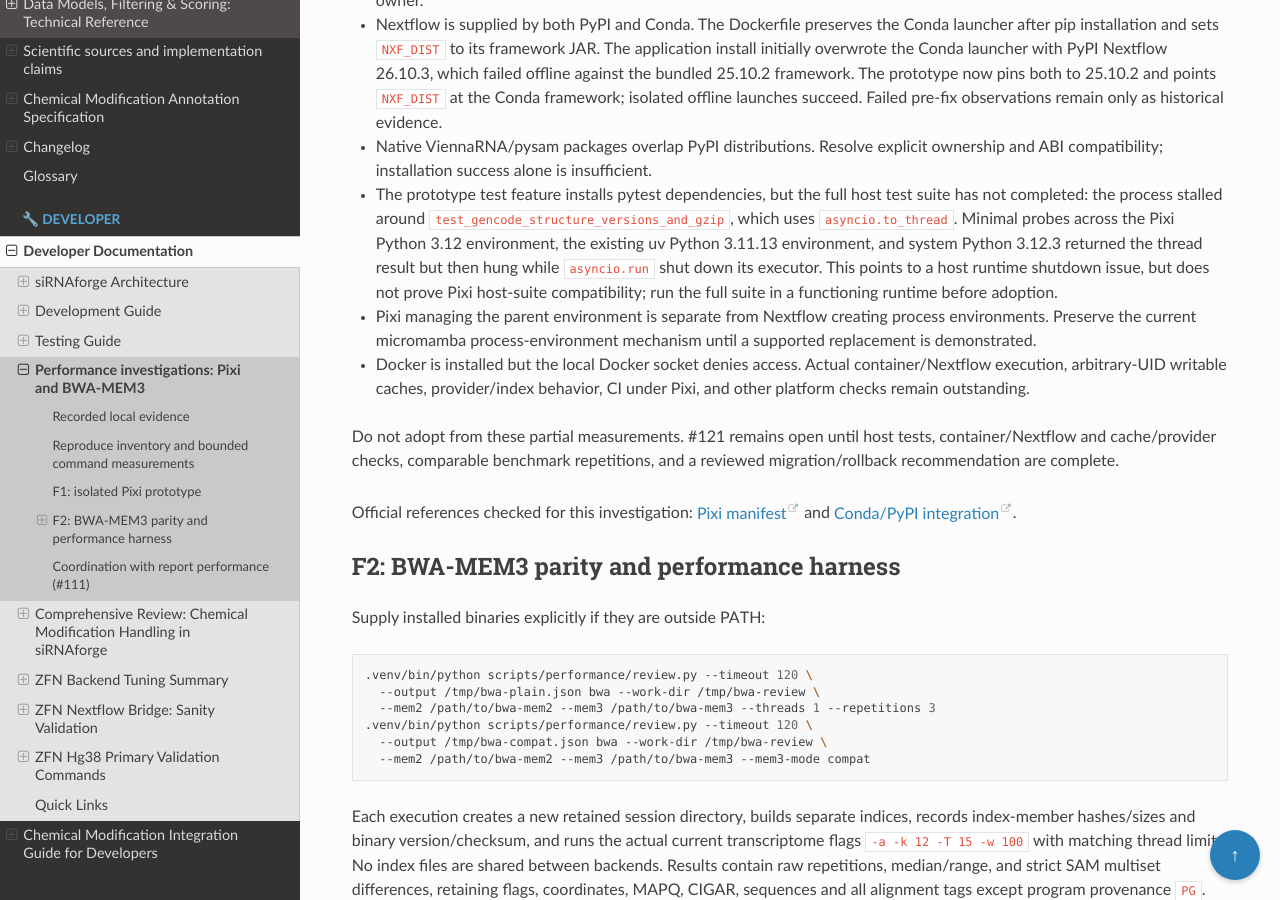
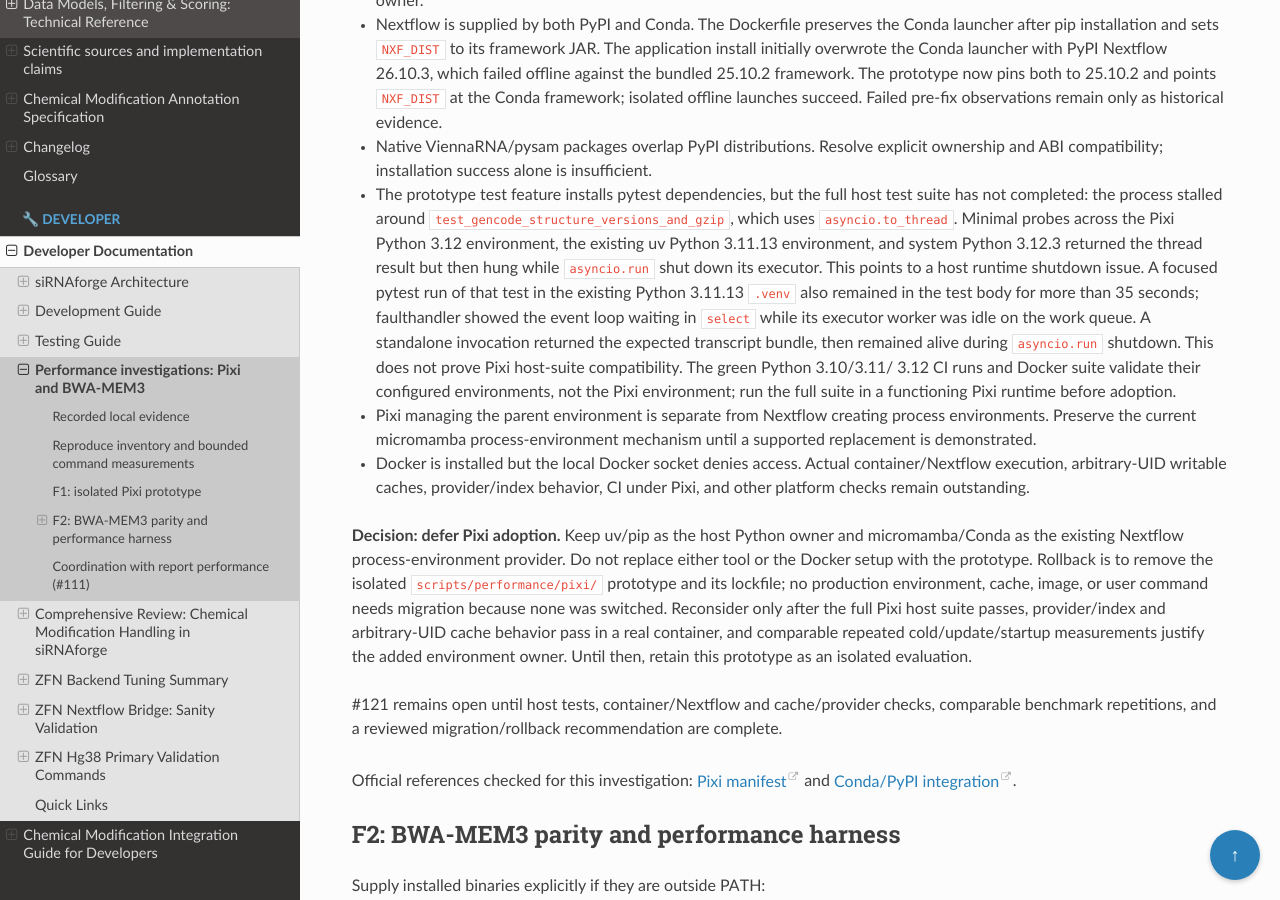
Before and after one commit to Austin-s-h/sirnaforge, a Sphinx documentation site: the page built from docs/developer/performance_review.md, in a window 1280 px wide and 900 px high, scrolled down 2455 px. Built offline with Sphinx 7.4.7 and the Read the Docs theme 3.1.0, drawn with Linux system fonts in a browser that asks for light colours.

Commit message:
Clarify Pixi defer and rollback decision

```diff
--- a/docs/developer/performance_review.md
+++ b/docs/developer/performance_review.md
@@ -125,8 +125,15 @@ Dependency ownership requiring resolution before adoption:
   Minimal probes across the Pixi Python 3.12 environment, the existing uv Python
   3.11.13 environment, and system Python 3.12.3 returned the thread result but
   then hung while `asyncio.run` shut down its executor. This points to a host
-  runtime shutdown issue, but does not prove Pixi host-suite compatibility; run
-  the full suite in a functioning runtime before adoption.
+  runtime shutdown issue. A focused pytest run of that test in the existing
+  Python 3.11.13 `.venv` also remained in the test body for more than 35 seconds;
+  faulthandler showed the event loop waiting in `select` while its executor
+  worker was idle on the work queue. A standalone invocation returned the
+  expected transcript bundle, then remained alive during `asyncio.run` shutdown.
+  This does not prove Pixi host-suite compatibility. The green Python 3.10/3.11/
+  3.12 CI runs and Docker suite validate their configured environments, not the
+  Pixi environment; run the full suite in a functioning Pixi runtime before
+  adoption.
 - Pixi managing the parent environment is separate from Nextflow creating
   process environments. Preserve the current micromamba process-environment
   mechanism until a supported replacement is demonstrated.
@@ -134,9 +141,19 @@ Dependency ownership requiring resolution before adoption:
   container/Nextflow execution, arbitrary-UID writable caches, provider/index
   behavior, CI under Pixi, and other platform checks remain outstanding.
 
-Do not adopt from these partial measurements. #121 remains open until host tests,
-container/Nextflow and cache/provider checks, comparable benchmark repetitions,
-and a reviewed migration/rollback recommendation are complete.
+**Decision: defer Pixi adoption.** Keep uv/pip as the host Python owner and
+micromamba/Conda as the existing Nextflow process-environment provider. Do not
+replace either tool or the Docker setup with the prototype. Rollback is to
+remove the isolated `scripts/performance/pixi/` prototype and its lockfile; no
+production environment, cache, image, or user command needs migration because
+none was switched. Reconsider only after the full Pixi host suite passes,
+provider/index and arbitrary-UID cache behavior pass in a real container, and
+comparable repeated cold/update/startup measurements justify the added
+environment owner. Until then, retain this prototype as an isolated evaluation.
+
+#121 remains open until host tests, container/Nextflow and cache/provider checks,
+comparable benchmark repetitions, and a reviewed migration/rollback recommendation
+are complete.
 
 Official references checked for this investigation:
 [Pixi manifest](https://pixi.prefix.dev/latest/reference/pixi_manifest/) and
```
